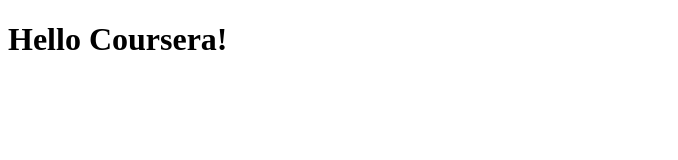
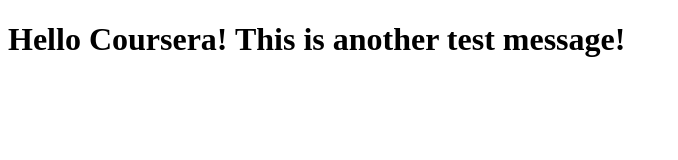
Before and after one commit to AJenz520/coursera-test, a plain HTML site: page site/index.html in a window 1280 px wide. Shown: the whole page, without its empty margins (0-678 px from the left). Drawn offline with Linux system fonts and the light colour scheme.

Commit message:
I made a change to the page content.

```diff
--- a/site/index.html
+++ b/site/index.html
@@ -4,6 +4,6 @@
     <title>Hello Coursera!</title>
 </head>
 <body>
-<h1>Hello Coursera!</h1>
+<h1>Hello Coursera! This is another test message!</h1>
 </body>
 </html>
```
